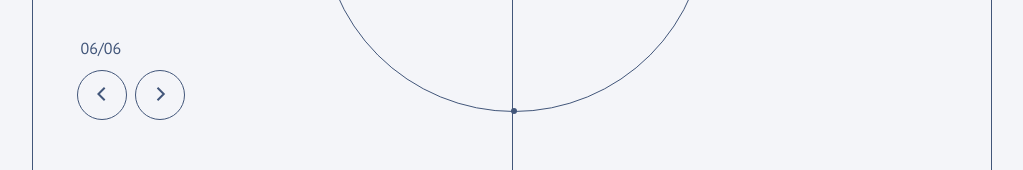
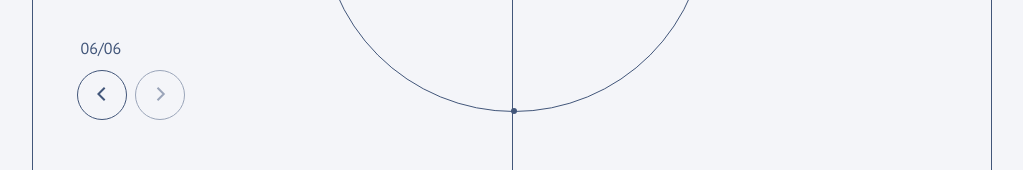
Before and after one commit to TechZaurus/HistoricalDates, a React app: page / in a window 1280 px wide. Shown: the part 483-653 px from the top of the page, without its empty margins (160-1183 px from the left). Built offline with nearby package versions, Linux system fonts and the light colour scheme.

Commit message:
007: Feature Historical Dates: Added disabled state to buttons

```diff
--- a/src/components/CircleButton/CircleButton.module.scss
+++ b/src/components/CircleButton/CircleButton.module.scss
@@ -8,9 +8,19 @@
     display: flex;
     justify-content: center;
     align-items: center;
+}
 
+
+.circleButtonHover {
+    @extend .circleButton;
     &:hover {
         background-color: white;
         cursor: pointer;
     }
 }
+
+
+.circleButtonDisabled {
+    @extend .circleButton;
+    opacity: 50%;
+}
--- a/src/components/CircleButton/CircleButton.tsx
+++ b/src/components/CircleButton/CircleButton.tsx
@@ -1,15 +1,18 @@
 import { PropsWithChildren, ReactNode } from "react";
-import { circleButton } from "./CircleButton.module.scss";
+import { circleButtonHover, circleButtonDisabled } from "./CircleButton.module.scss";
 
 interface Props extends PropsWithChildren {
-    children: ReactNode;
-    style?: React.CSSProperties;
+  children: ReactNode;
+  disabled?: boolean;
+  style?: React.CSSProperties;
 }
 
-
-const CircleButton : React.FC<Props> = ({children, style}) => {
-    return <div style={style} className={circleButton}>{children}</div>
-}
-
+const CircleButton: React.FC<Props> = ({ children, style, disabled }) => {
+  return (
+    <div style={style} className={disabled ? circleButtonDisabled : circleButtonHover}>
+      {children}
+    </div>
+  );
+};
 
 export default CircleButton;
--- a/src/components/Pager/Pager.tsx
+++ b/src/components/Pager/Pager.tsx
@@ -22,8 +22,8 @@ const Pager: React.FC<Props> = ({ style }) => {
         <CircleButton>
           <ChevronLeft style={{paddingLeft: "0.2rem"}} />
         </CircleButton>
-        <CircleButton>
-          <ChevronRight style={{paddingLeft: "0.5rem"}} />
+        <CircleButton disabled>
+          <ChevronRight style={{paddingLeft: "0.5rem"}}/>
         </CircleButton>
       </Row>
     </div>
```
